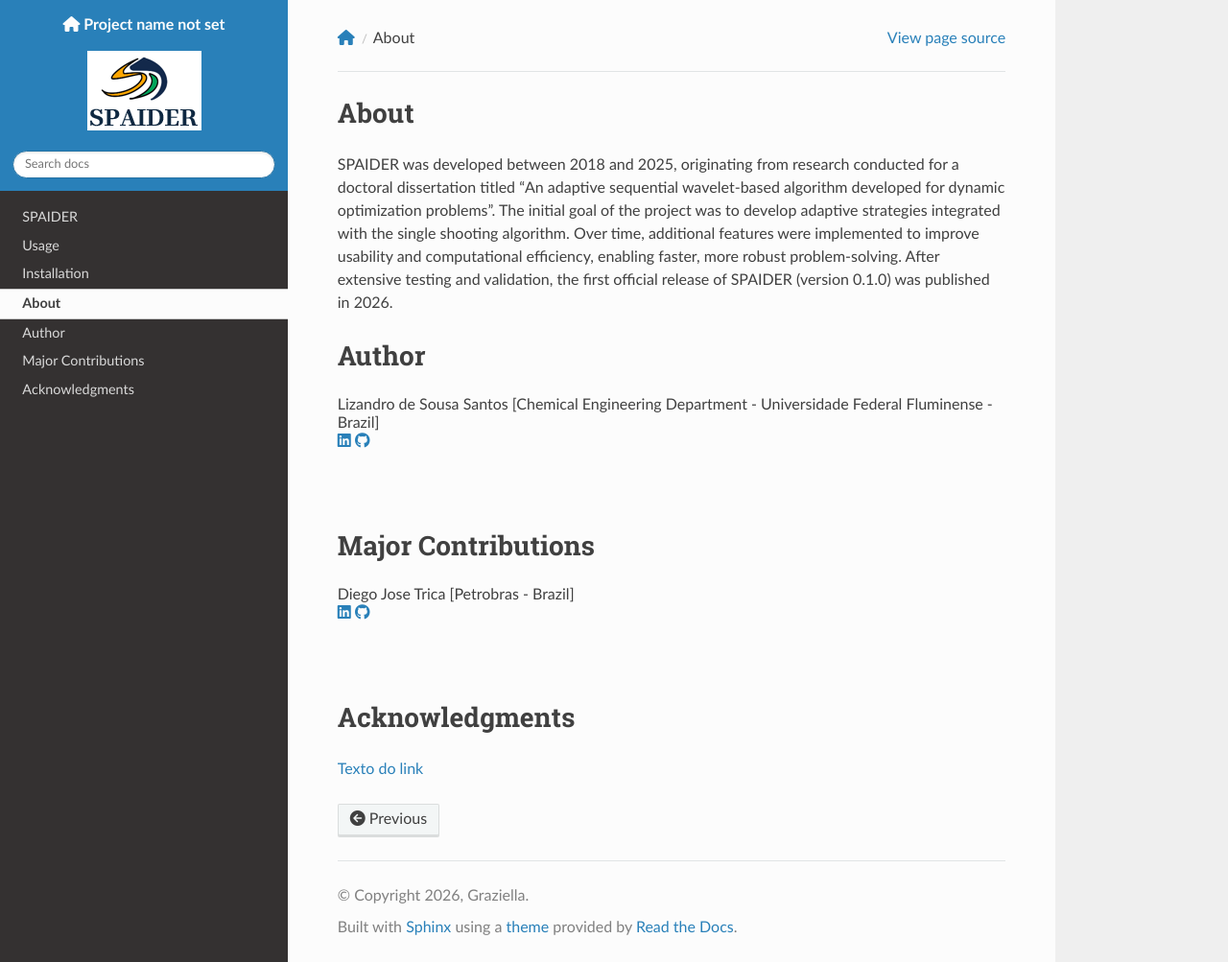
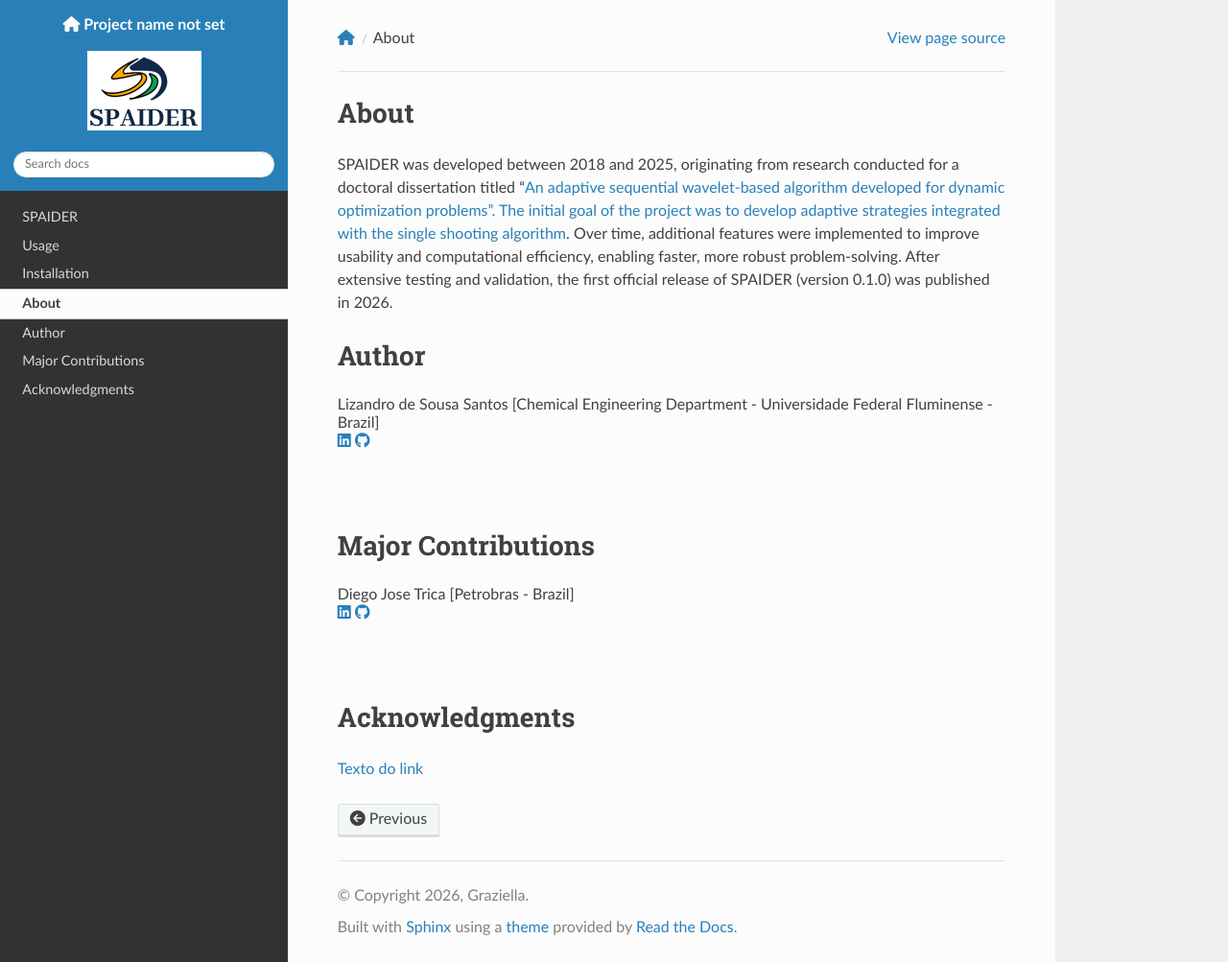
Before and after one commit to LizandroCloud/SPAIDER-M, a Sphinx documentation site: the page built from docs/source/about.rst, in a window 1280 px wide and 1003 px high. Shown: the whole window at 96% size. Built offline with Sphinx 7.4.7 and the Read the Docs theme 3.1.0, drawn with Linux system fonts in a browser that asks for light colours; part of the change alters nothing that is shown.

```diff
--- a/docs/source/about.rst
+++ b/docs/source/about.rst
@@ -1,7 +1,7 @@
 About
 =====
 
-SPAIDER was developed between 2018 and 2025, originating from research conducted for a doctoral dissertation titled "An adaptive sequential wavelet-based algorithm developed for dynamic optimization problems". The initial goal of the project was to develop adaptive strategies integrated with the single shooting algorithm. Over time, additional features were implemented to improve usability and computational efficiency, enabling faster, more robust problem-solving. After extensive testing and validation, the first official release of SPAIDER (version 0.1.0) was published in 2026.
+SPAIDER was developed between 2018 and 2025, originating from research conducted for a doctoral dissertation titled "`An adaptive sequential wavelet-based algorithm developed for dynamic optimization problems". The initial goal of the project was to develop adaptive strategies integrated with the single shooting algorithm <https://www.exemplo.com>`_. Over time, additional features were implemented to improve usability and computational efficiency, enabling faster, more robust problem-solving. After extensive testing and validation, the first official release of SPAIDER (version 0.1.0) was published in 2026.
 
 Author
 ======
```
